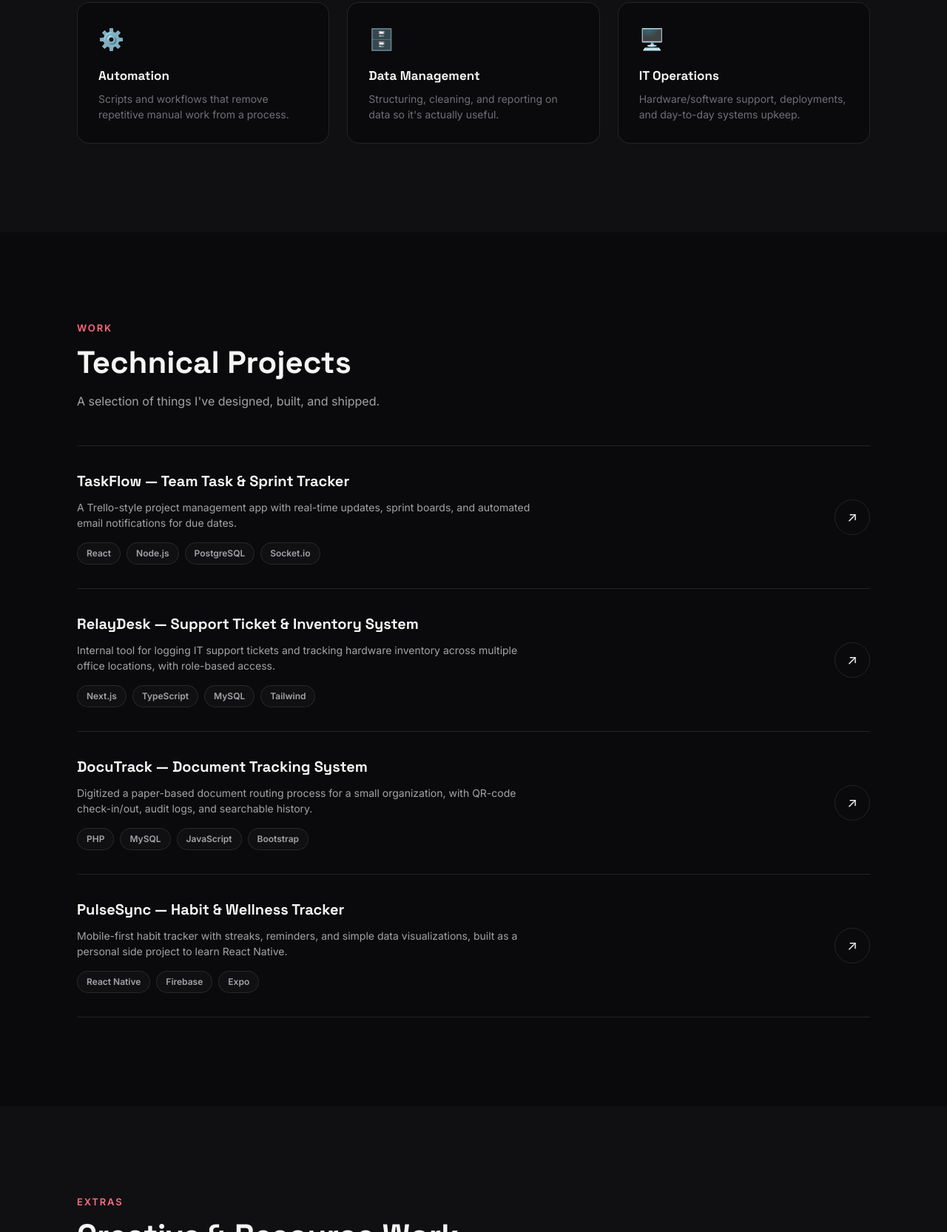
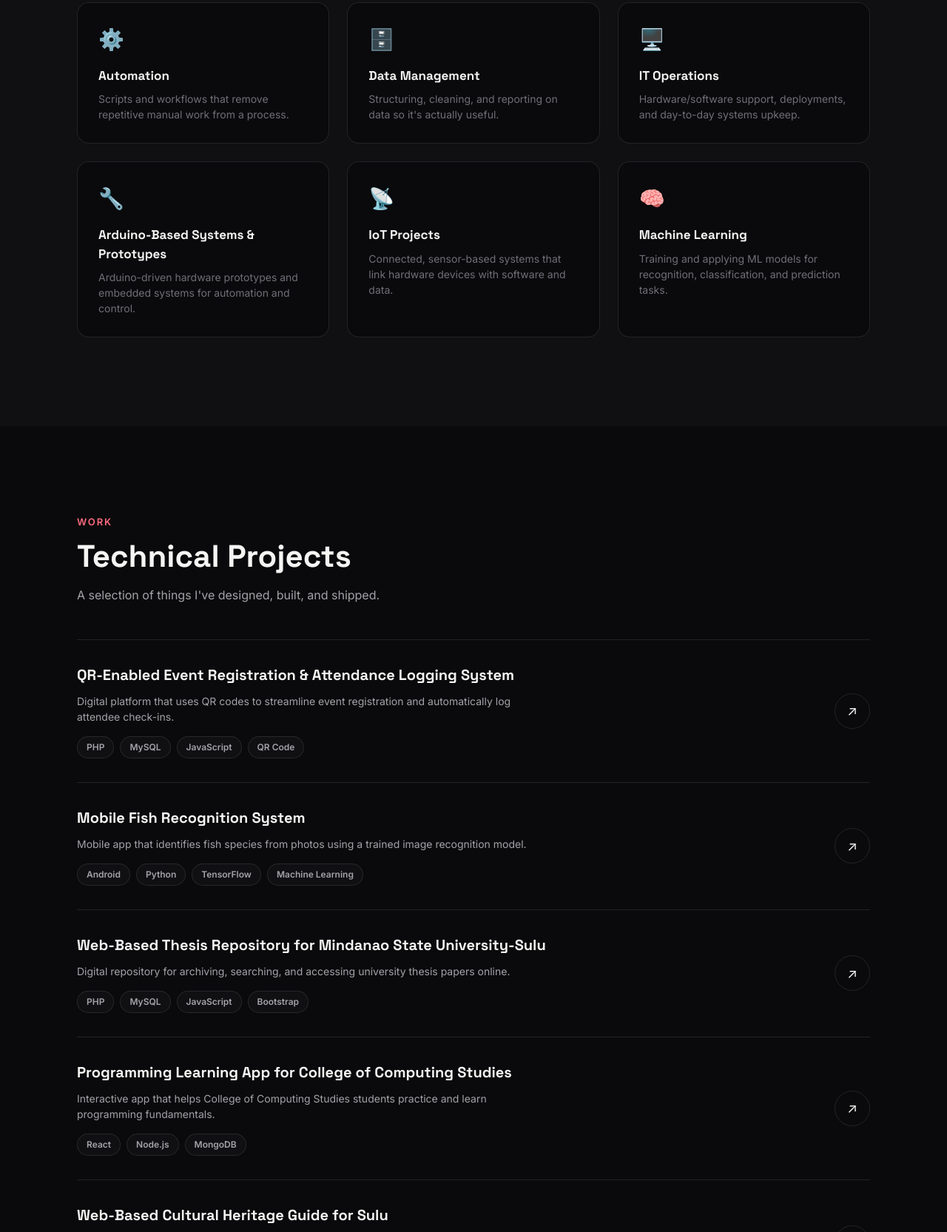
Before and after one commit to PX01-21423/portfolio, a plain HTML site: page index.html in a window 1280 px wide. Shown: the part 2140-3805 px from the top of the page at 74% size. Drawn offline with Linux system fonts and the light colour scheme.

Commit message:
Update About stats, add skills, replace project list

```diff
--- a/index.html
+++ b/index.html
@@ -66,15 +66,15 @@
 
       <div class="about__stats">
         <div class="stat">
-          <span class="stat__num">20+</span>
+          <span class="stat__num">7</span>
           <span class="stat__label">Projects Completed</span>
         </div>
         <div class="stat">
-          <span class="stat__num">5+</span>
+          <span class="stat__num">3</span>
           <span class="stat__label">Years Experience</span>
         </div>
         <div class="stat">
-          <span class="stat__num">2019</span>
+          <span class="stat__num">2022</span>
           <span class="stat__label">Started Coding</span>
         </div>
       </div>
@@ -161,6 +161,21 @@
         <h3>IT Operations</h3>
         <p>Hardware/software support, deployments, and day-to-day systems upkeep.</p>
       </div>
+      <div class="skill-card">
+        <span class="skill-card__icon">🔧</span>
+        <h3>Arduino-Based Systems &amp; Prototypes</h3>
+        <p>Arduino-driven hardware prototypes and embedded systems for automation and control.</p>
+      </div>
+      <div class="skill-card">
+        <span class="skill-card__icon">📡</span>
+        <h3>IoT Projects</h3>
+        <p>Connected, sensor-based systems that link hardware devices with software and data.</p>
+      </div>
+      <div class="skill-card">
+        <span class="skill-card__icon">🧠</span>
+        <h3>Machine Learning</h3>
+        <p>Training and applying ML models for recognition, classification, and prediction tasks.</p>
+      </div>
     </div>
   </div>
 </section>
@@ -176,11 +191,10 @@
 
       <article class="project">
         <div class="project__main">
-          <h3>TaskFlow — Team Task &amp; Sprint Tracker</h3>
-          <p>A Trello-style project management app with real-time updates, sprint boards, and
-            automated email notifications for due dates.</p>
+          <h3>QR-Enabled Event Registration &amp; Attendance Logging System</h3>
+          <p>Digital platform that uses QR codes to streamline event registration and automatically log attendee check-ins.</p>
           <div class="project__tags">
-            <span>React</span><span>Node.js</span><span>PostgreSQL</span><span>Socket.io</span>
+            <span>PHP</span><span>MySQL</span><span>JavaScript</span><span>QR Code</span>
           </div>
         </div>
         <a href="#" class="project__link" aria-label="View project">↗</a>
@@ -188,11 +202,10 @@
 
       <article class="project">
         <div class="project__main">
-          <h3>RelayDesk — Support Ticket &amp; Inventory System</h3>
-          <p>Internal tool for logging IT support tickets and tracking hardware inventory across
-            multiple office locations, with role-based access.</p>
+          <h3>Mobile Fish Recognition System</h3>
+          <p>Mobile app that identifies fish species from photos using a trained image recognition model.</p>
           <div class="project__tags">
-            <span>Next.js</span><span>TypeScript</span><span>MySQL</span><span>Tailwind</span>
+            <span>Android</span><span>Python</span><span>TensorFlow</span><span>Machine Learning</span>
           </div>
         </div>
         <a href="#" class="project__link" aria-label="View project">↗</a>
@@ -200,9 +213,8 @@
 
       <article class="project">
         <div class="project__main">
-          <h3>DocuTrack — Document Tracking System</h3>
-          <p>Digitized a paper-based document routing process for a small organization, with QR-code
-            check-in/out, audit logs, and searchable history.</p>
+          <h3>Web-Based Thesis Repository for Mindanao State University-Sulu</h3>
+          <p>Digital repository for archiving, searching, and accessing university thesis papers online.</p>
           <div class="project__tags">
             <span>PHP</span><span>MySQL</span><span>JavaScript</span><span>Bootstrap</span>
           </div>
@@ -212,11 +224,32 @@
 
       <article class="project">
         <div class="project__main">
-          <h3>PulseSync — Habit &amp; Wellness Tracker</h3>
-          <p>Mobile-first habit tracker with streaks, reminders, and simple data visualizations,
-            built as a personal side project to learn React Native.</p>
+          <h3>Programming Learning App for College of Computing Studies</h3>
+          <p>Interactive app that helps College of Computing Studies students practice and learn programming fundamentals.</p>
           <div class="project__tags">
-            <span>React Native</span><span>Firebase</span><span>Expo</span>
+            <span>React</span><span>Node.js</span><span>MongoDB</span>
+          </div>
+        </div>
+        <a href="#" class="project__link" aria-label="View project">↗</a>
+      </article>
+
+      <article class="project">
+        <div class="project__main">
+          <h3>Web-Based Cultural Heritage Guide for Sulu</h3>
+          <p>Online guide showcasing the cultural heritage, traditions, and landmarks of Sulu.</p>
+          <div class="project__tags">
+            <span>JavaScript</span><span>PHP</span><span>MySQL</span><span>Bootstrap</span>
+          </div>
+        </div>
+        <a href="#" class="project__link" aria-label="View project">↗</a>
+      </article>
+
+      <article class="project">
+        <div class="project__main">
+          <h3>LabadaGo</h3>
+          <p>On-demand laundry booking platform connecting customers with local laundry service providers.</p>
+          <div class="project__tags">
+            <span>React Native</span><span>Firebase</span><span>Node.js</span>
           </div>
         </div>
         <a href="#" class="project__link" aria-label="View project">↗</a>
```
